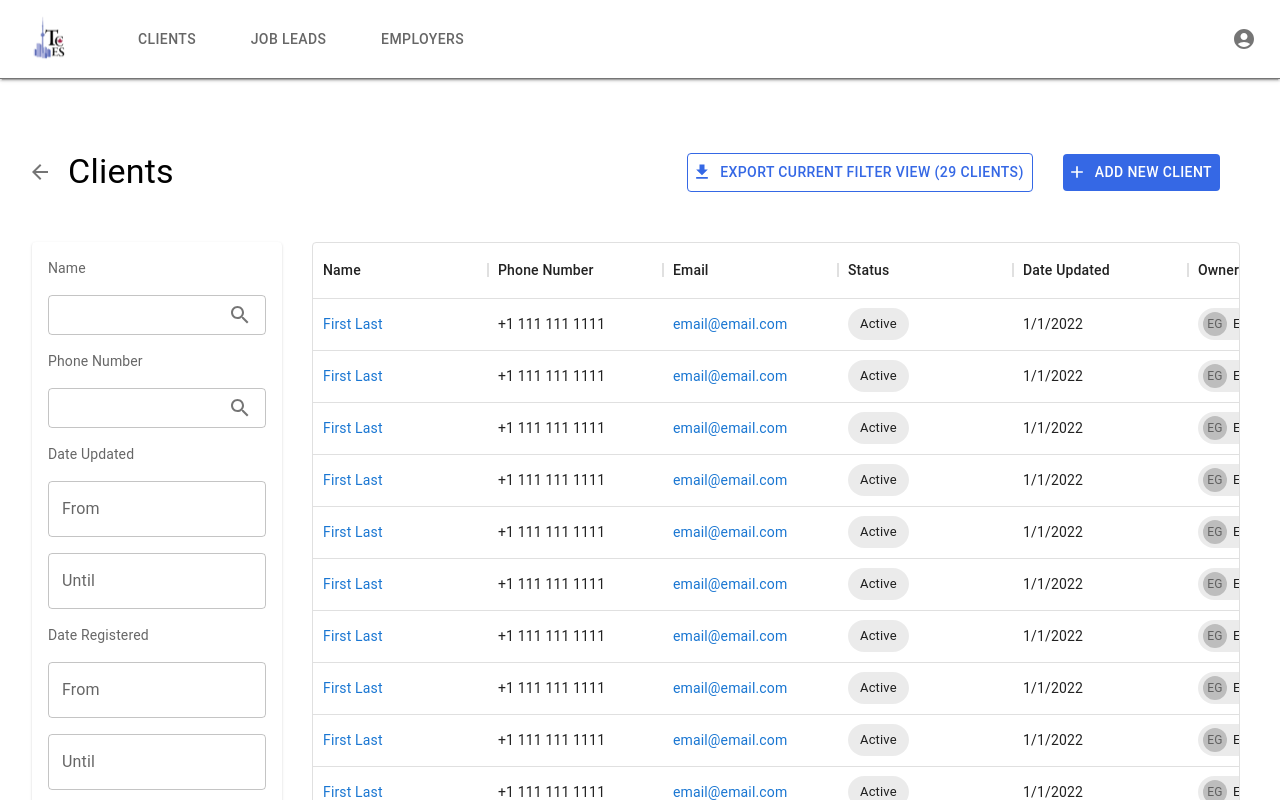
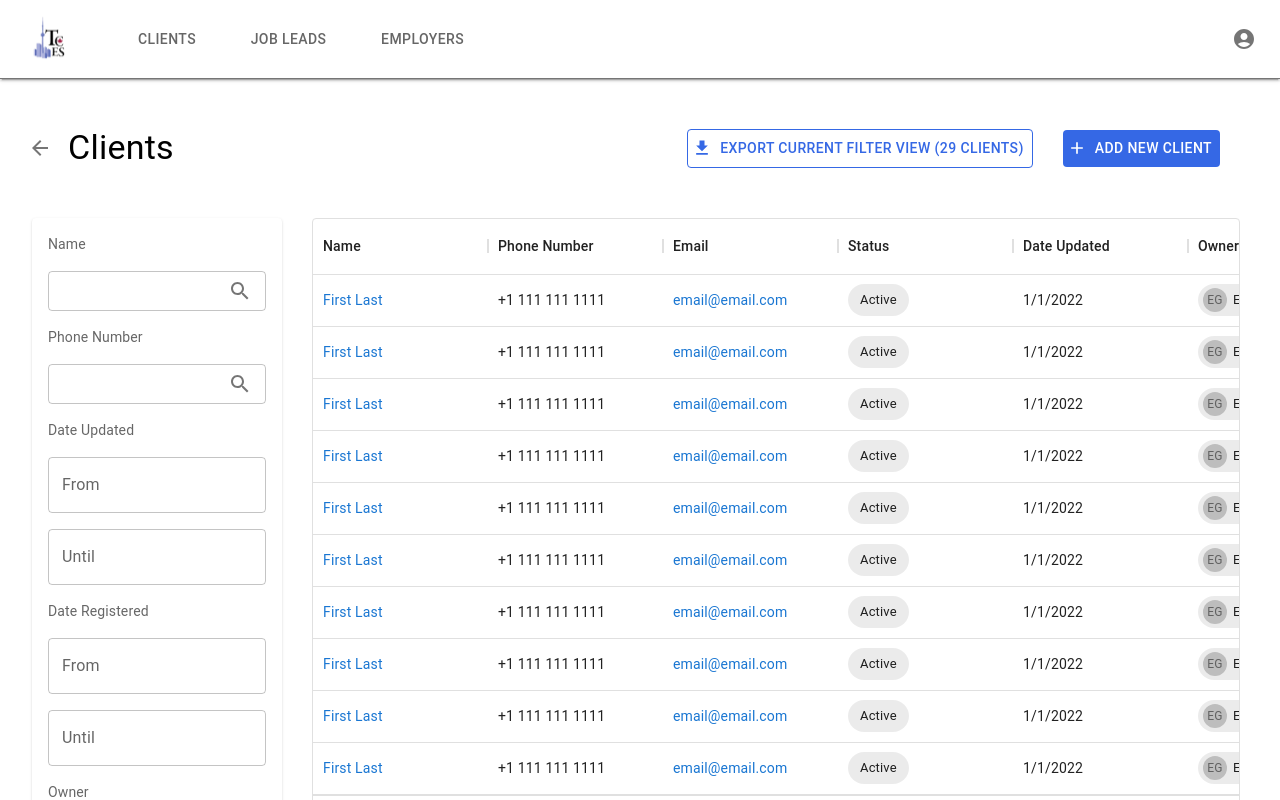
Before and after one commit to uoftblueprint/tces, a React (Create React App) app in the folder client/: page /dashboard in a window 1280 px wide. Shown: the top 800 px of the page. Built offline with nearby package versions, Linux system fonts and the light colour scheme; no server answers.

Commit message:
Fix padding on client table page heading

```diff
--- a/client/src/components/client-dashboard-component/index.jsx
+++ b/client/src/components/client-dashboard-component/index.jsx
@@ -30,8 +30,7 @@ function ClientDashboardComponent({ clientData }) {
             display: "flex",
             justifyContent: "space-between",
             alignItems: "center",
-            padding: "20px",
-            mt: 3,
+            margin: "20px",
           }}
         >
           <Box sx={{ display: "flex", alignItems: "center" }}>
```
